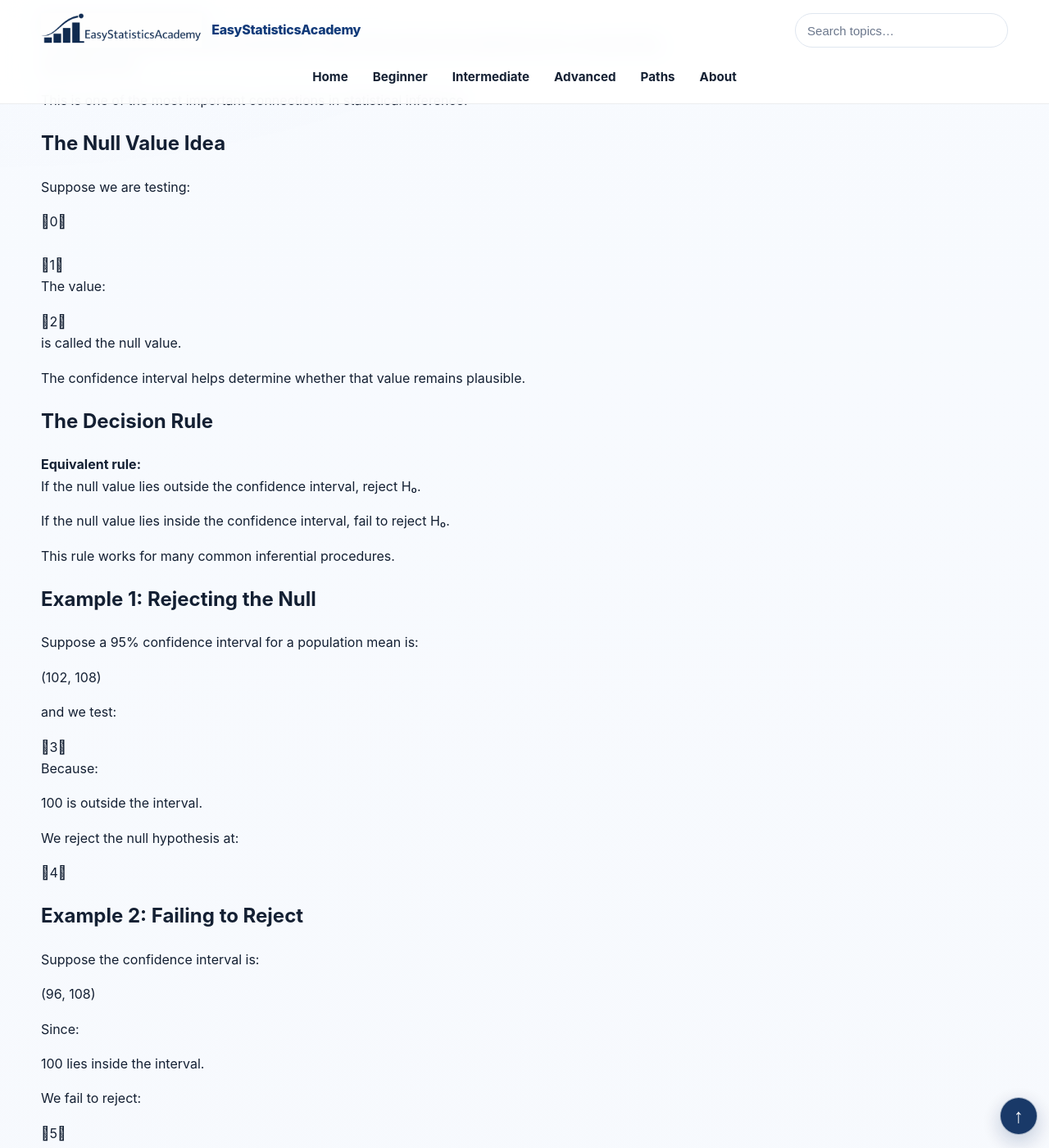
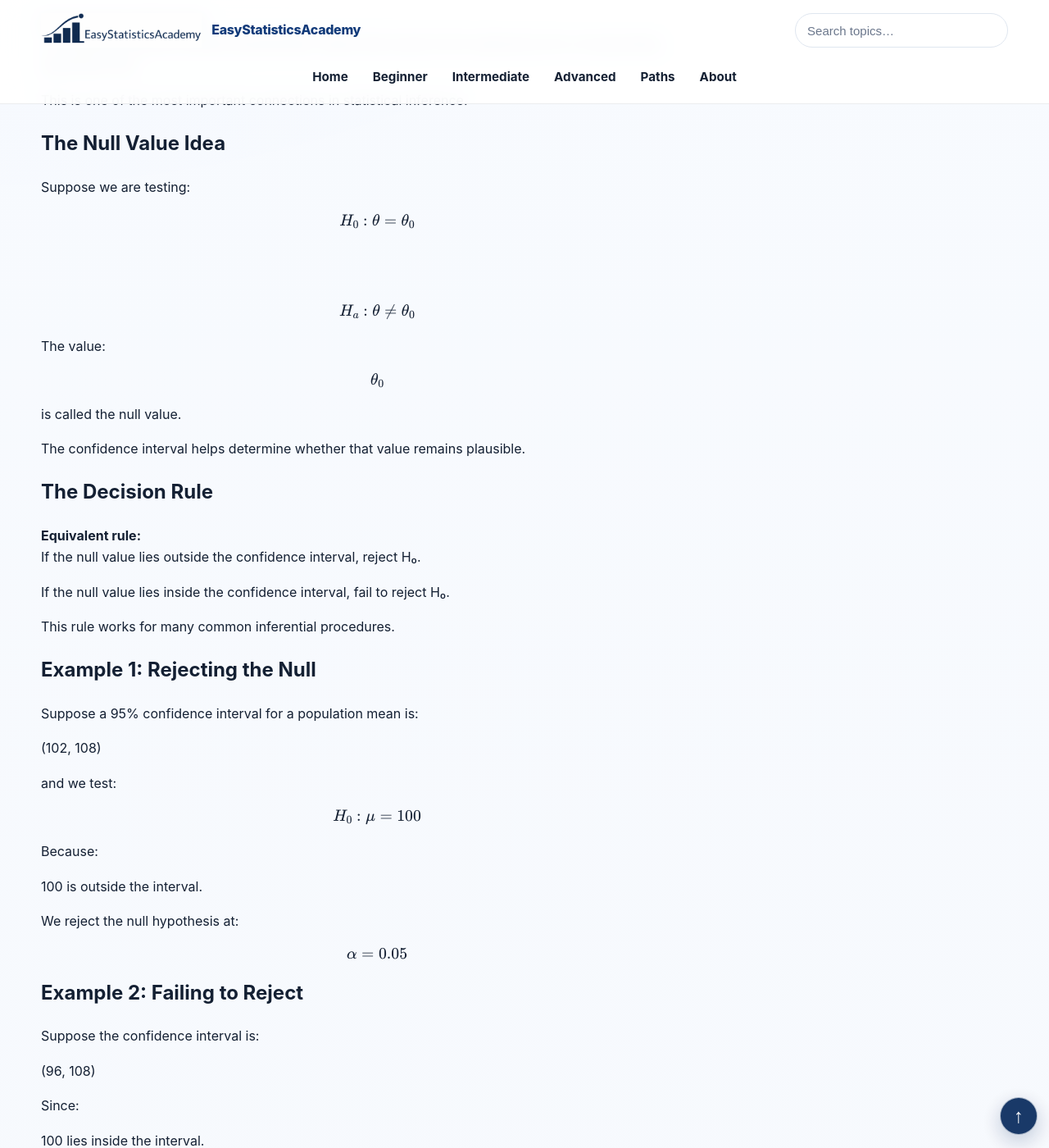
Before and after one commit to ammar-homaida-statistics/easystatisticsacademy, a Jekyll site: the page built from inference/hypothesis-testing/ci-and-test-connection/index.md, in a window 1280 px wide and 1400 px high, scrolled down 1174 px. Shown: the whole window at 82% size. Built offline with Jekyll 4.4.1, drawn with Linux system fonts in a browser that asks for light colours; some of the changed text lies outside the part shown.

Commit message:
Restore and verify 9 statistical formulas in ci-and-test-connection

```diff
--- a/inference/hypothesis-testing/ci-and-test-connection/index.md
+++ b/inference/hypothesis-testing/ci-and-test-connection/index.md
@@ -146,17 +146,29 @@ sidebar: false
       Suppose we are testing:
     </p>
 
-    0
+
+    \[
+    H_0:\theta=\theta_0
+    \]
+
 
     <br><br>
 
-    1
+
+    \[
+    H_a:\theta\ne\theta_0
+    \]
+
 
     <p>
       The value:
     </p>
 
-    2
+
+    \[
+    \theta_0
+    \]
+
 
     <p>
       is called the null value.
@@ -203,7 +215,11 @@ sidebar: false
       and we test:
     </p>
 
-    3
+
+    \[
+    H_0:\mu=100
+    \]
+
 
     <p>
       Because:
@@ -220,7 +236,11 @@ sidebar: false
       We reject the null hypothesis at:
     </p>
 
-    4
+
+    \[
+    \alpha=0.05
+    \]
+
 
     <h2>Example 2: Failing to Reject</h2>
 
@@ -250,7 +270,11 @@ sidebar: false
       We fail to reject:
     </p>
 
-    5
+
+    \[
+    H_0:\mu=100
+    \]
+
 
     <h2>Why This Happens</h2>
 
@@ -370,7 +394,11 @@ sidebar: false
       the null hypothesis corresponds to:
     </p>
 
-    6
+
+    \[
+    H_0:\Delta=0
+    \]
+
 
     <p>
       because zero represents:
@@ -405,14 +433,22 @@ sidebar: false
       Since:
     </p>
 
-    7
+
+    \[
+    0
+    \]
+
 
     <p>
       is not contained in the interval,
       the corresponding hypothesis test rejects:
     </p>
 
-    8
+
+    \[
+    H_0:\Delta=0
+    \]
+
 
     <h2>Example: No Significant Difference</h2>
 
```
